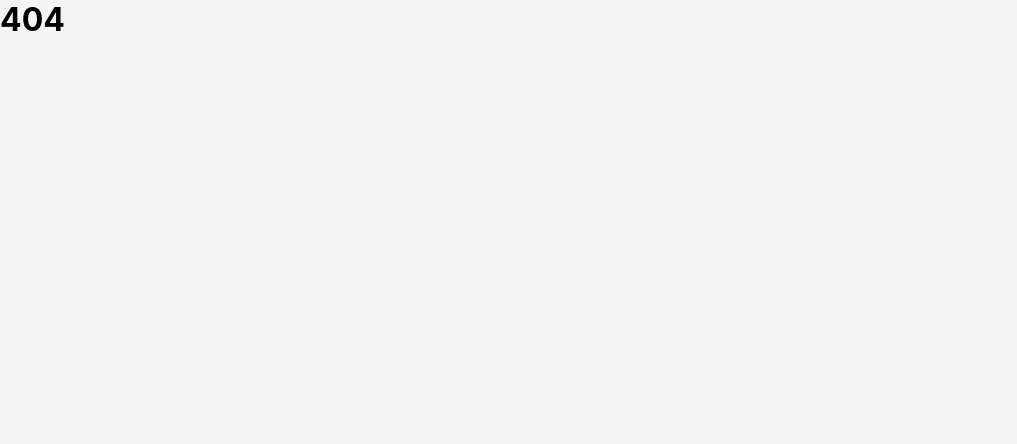
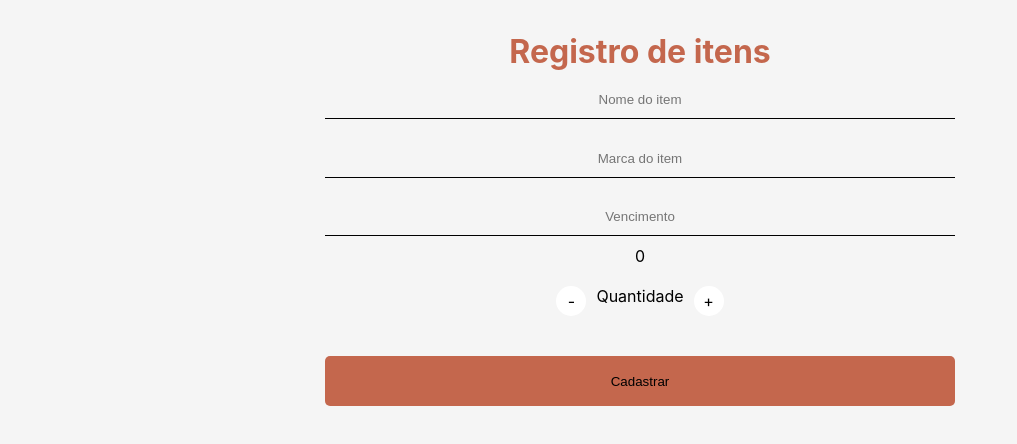
Before and after one commit to RyanBasque/tem-quem-precise, a React (Create React App) app: page /item in a window 1280 px wide. Shown: the top 444 px of the page, without its empty margins (0-1017 px from the left). Built offline with nearby package versions, Linux system fonts and the light colour scheme.

Commit message:
feat: localstorage

```diff
--- a/src/components/atoms/FormInput/index.js
+++ b/src/components/atoms/FormInput/index.js
@@ -2,7 +2,7 @@ import React, { Fragment, memo } from 'react';
 
 import { StyledInput } from './styles';
 
-const FormInput = ({ type, placeholder, name, change }) => {
+const FormInput = ({ type="text", placeholder, name, change }) => {
   return (
     <Fragment>
       <StyledInput
--- /dev/null
+++ b/src/pages/ItemRegistration/index.js
@@ -0,0 +1,82 @@
+import React from 'react';
+
+import { Title, FormContainer } from './styles';
+
+import { FormInput } from '../../components/atoms';
+import { PageDefault } from '../../components/organisms';
+
+const ItemRegistration = () => {
+  const [number, setNumber] = React.useState(0);
+  const [name, setName] = React.useState(0);
+  const [branch, setBranch] = React.useState(0);
+  const [dueDate, setDueDate] = React.useState(0);
+
+  const postData = (e) => {
+    e.preventDefault();
+    const itens = [];
+
+    if(!localStorage.getItem('itens')) {
+      itens.push({
+        number: number,
+        name: name.target.value,
+        branch: branch.target.value,
+        dueDate: dueDate.target.value
+      });
+
+      localStorage.setItem('itens', JSON.stringify(itens));
+    } else {
+      const data = JSON.parse(localStorage.getItem('itens'));
+
+      data.push({
+        number: number,
+        name: name.target.value,
+        branch: branch.target.value,
+        dueDate: dueDate.target.value
+      });
+
+      localStorage.setItem('itens', JSON.stringify(data));
+
+    }
+  }
+
+  return (
+    <PageDefault showHeader={false}>
+      <Title>Registro de itens</Title>
+
+      <FormContainer>
+        <FormInput
+          placeholder="Nome do item"
+          name="name"
+          change={setName}
+        />
+        <FormInput
+          placeholder="Marca do item"
+          name="branch"
+          change={setBranch}
+        />
+        <FormInput
+          placeholder="Vencimento"
+          name="dueDate"
+          change={setDueDate}
+        />
+
+        {number}
+        <section>
+          <div onClick={() => {
+            let n = number - 1;
+            setNumber(n > 0 ? n : 0);
+          }}>-</div>
+            Quantidade
+          <div onClick={() => {
+            let n = number + 1;
+            setNumber(n)
+          }}>+</div>
+        </section>
+
+        <button onClick={postData}>Cadastrar</button>
+      </FormContainer>
+    </PageDefault>
+  );
+};
+
+export default ItemRegistration;
--- /dev/null
+++ b/src/pages/ItemRegistration/styles.js
@@ -0,0 +1,62 @@
+import styled from 'styled-components';
+import { color } from './../../assets/css/colors';
+
+export const Title = styled.h1`
+  color: ${color.orange};
+  font-size: 2rem;
+  text-align: center;
+
+  margin-top: 2rem;
+`;
+
+export const FormContainer = styled.form`
+  display: flex;
+  flex-direction: column;
+  align-items: center;
+  justify-content: center;
+
+  input {
+    width: 50%;
+
+    margin: 10px 0;
+
+    background-color: ${color.background};
+  }
+
+  section {
+    display: flex;
+
+    margin: 20px 0;
+
+    div {
+      width: 30px;
+      height: 30px;
+
+      border-radius: 100%;
+
+      margin: 0 10px;
+
+      background-color: ${color.white};
+
+      display: flex;
+      align-items: center;
+      justify-content: center;
+
+      cursor: pointer;
+    }
+  }
+
+  button {
+    width: 50%;
+    height: 50px;
+
+    background-color: ${color.orange};
+
+    border: none;
+    border-radius: 5px;
+
+    margin: 20px 0;
+
+    cursor: pointer;
+  }
+`;
--- a/src/pages/SignUp/index.js
+++ b/src/pages/SignUp/index.js
@@ -2,16 +2,14 @@ import React, { useState } from 'react';
 
 import { SignUpForm } from './../../components/molecules';
 import { PageDefault } from './../../components/organisms';
-import { postLogin } from './../../services/login';
 
-const Login = () => {
+const SignUp = () => {
   const [email, setEmail] = useState('');
   const [password, setPassword] = useState('');
 
   const onSubmit = async (e) => {
     e.preventDefault();
     try {
-      postLogin('opa', { email, password });
     } catch (e) {
       console.error(e);
     }
@@ -30,4 +28,4 @@ const Login = () => {
   );
 };
 
-export default Login;
+export default SignUp;
--- a/src/pages/index.js
+++ b/src/pages/index.js
@@ -1,9 +1,11 @@
 import Home from './Home';
 import Login from './Login';
 import SignUp from './SignUp';
+import ItemRegistration from './ItemRegistration';
 
 export {
   Home,
   Login,
   SignUp,
+  ItemRegistration,
 }
--- a/src/routes/routes.js
+++ b/src/routes/routes.js
@@ -4,7 +4,7 @@ import {
     useRoutes,
   } from "react-router-dom";
 
-import { Home, Login, SignUp } from "../pages";
+import { Home, Login, SignUp, ItemRegistration } from "../pages";
 
 const Routes = () => {
     const AppRoutes = () => {
@@ -13,6 +13,7 @@ const Routes = () => {
         { path: '/', element: <Home /> },
         { path: '/login', element: <Login /> },
         { path: '/signup', element: <SignUp /> },
+        { path: '/item', element: <ItemRegistration /> },
       ]);
 
       return routes;
```
Also changed, not shown: src/components/organisms/PageDefault/styles.js (line endings or trailing spaces).
